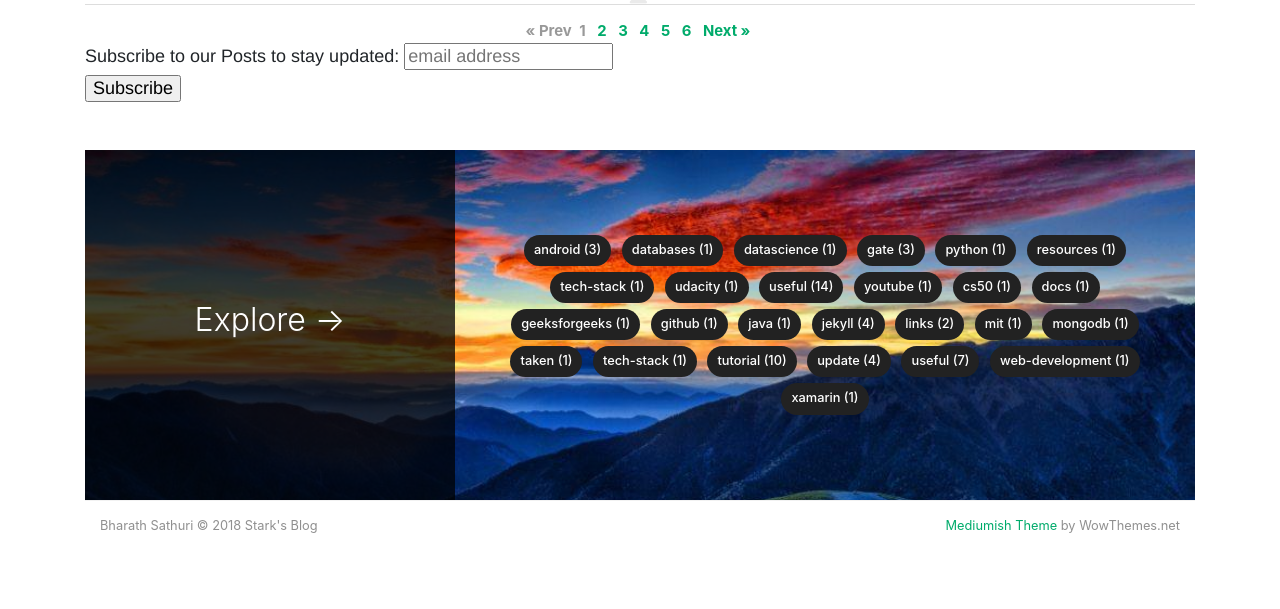
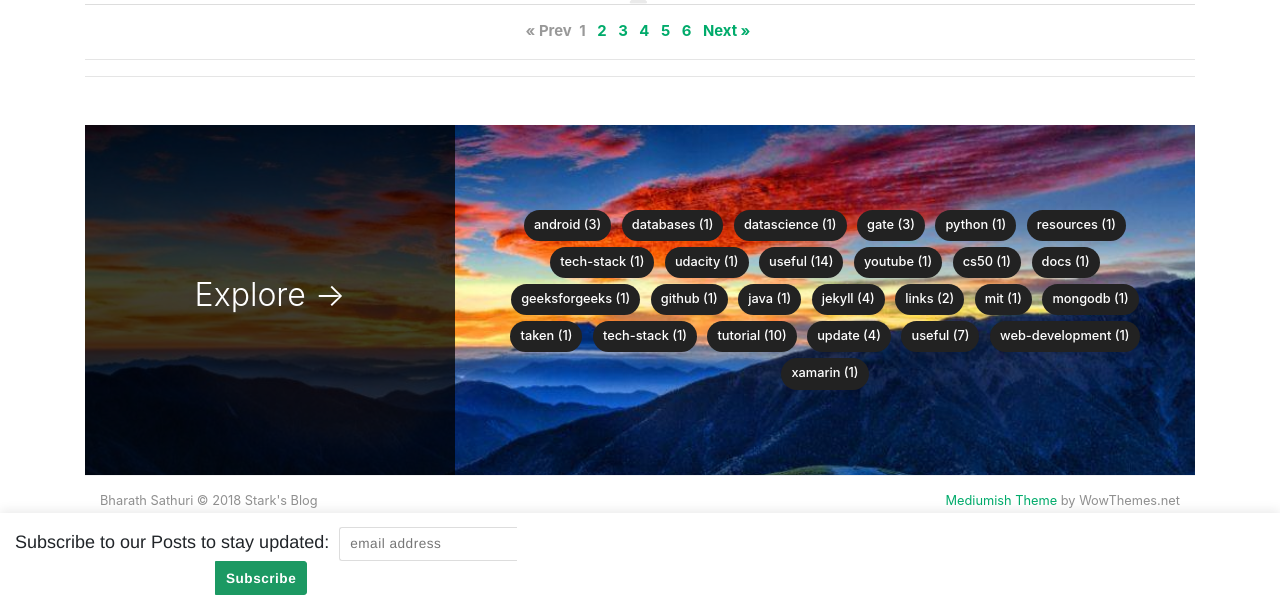
Before and after one commit to StarkSources/myblog, a Jekyll site: the page built from index.html, in a window 1280 px wide and 900 px high, scrolled down 1913 px, cut to the strip 291-900 px from the top of the window. Built offline with Jekyll 4.4.1, drawn with Linux system fonts in a browser that asks for light colours; nearby versions of some CDN libraries; the list of posts is cut into pages by our own code; comment, search, counter and statistics services are not loaded.

Commit message:
added subscribe form

```diff
--- a/_layouts/default.html
+++ b/_layouts/default.html
@@ -261,6 +261,7 @@ SimpleJekyllSearch({
 	</div>
 </div>
 -->
+<hr>
 <!-- Begin Mailchimp Signup Form -->
 <link href="//cdn-images.mailchimp.com/embedcode/horizontal-slim-10_7.css" rel="stylesheet" type="text/css">
 <style type="text/css">
@@ -268,9 +269,9 @@ SimpleJekyllSearch({
 	/* Add your own Mailchimp form style overrides in your site stylesheet or in this style block.
 	   We recommend moving this block and the preceding CSS link to the HEAD of your HTML file. */
 </style>
-<div id="mc_embed_signup">
+<div id="mc_embed_signup" class="alertbar">
 <form action="https://github.us7.list-manage.com/subscribe/post?u=27d76e669d040efd5289132c1&amp;id=76b9a512e5" method="post" id="mc-embedded-subscribe-form" name="mc-embedded-subscribe-form" class="validate" target="_blank" novalidate>
-    <div id="mc_embed_signup_scroll">
+    <div id="mc_embed_signup_scroll" class="container text-center">
 	<label for="mce-EMAIL">Subscribe to our Posts to stay updated:</label>
 	<input type="email" value="" name="EMAIL" class="email" id="mce-EMAIL" placeholder="email address" required>
     <!-- real people should not fill this in and expect good things - do not remove this or risk form bot signups-->
@@ -282,6 +283,7 @@ SimpleJekyllSearch({
 
 <!--End mc_embed_signup-->
 
+	<hr>
 <!-- Categories Jumbotron
 ================================================== -->
 <div class="jumbotron fortags">
```
